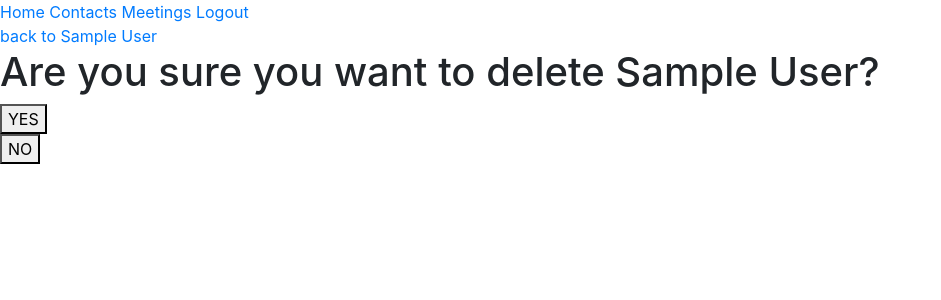
After one commit to chalonhutson/easy_crm, a Flask app: page /delete-contact/1 in a window 1280 px wide. The commit adds this page. Shown: the top 300 px of the page, without its empty margins (0-941 px from the left). Run offline with Flask 2, Linux system fonts and the light colour scheme; a user stored in the database is signed in; tables that the repository leaves empty hold one stand-in row (values such as "Sample post"); some libraries are stand-ins or nearby versions.

Commit message:
Added ability to delete meetings and contacts.

```diff
--- a/server.py
+++ b/server.py
@@ -387,7 +387,38 @@ def delete_note_contact():
     else:
         abort(404)
 
+@app.route("/delete-meeting/<meeting_id>", methods = ["GET", "POST"])
+@login_required
+def delete_meeting(meeting_id):
+    meeting = ctrl.get_meeting_by_id(meeting_id)
+    print(f"++++++++++++++++++ meeting -->> {meeting} ---------------><<<<<<<")
+    if not meeting:
+        return abort(404)
+    if request.method == "POST":
+        if ctrl.delete_meeting(current_user.id, meeting_id):
+            flash("Meeting successfully deleted.", "success")
+        else:
+            flash("Something went wrong.", "danger")
+        return redirect(url_for("meetings"))
+    else:
+        return render_template("delete-meeting.html", page_title = f"Delete {meeting.meeting_title}?", meeting = meeting)
 
+
+@app.route("/delete-contact/<contact_id>", methods = ["GET", "POST"])
+@login_required
+def delete_contact(contact_id):
+    contact = ctrl.get_contact_by_id(contact_id)
+    print(f"++++++++++++++++++ contact -->> {contact} ---------------><<<<<<<")
+    if not contact:
+        return abort(404)
+    if request.method == "POST":
+        if ctrl.delete_contact(current_user.id, contact_id):
+            flash("contact successfully deleted.", "success")
+        else:
+            flash("Something went wrong.", "danger")
+        return redirect(url_for("contacts"))
+    else:
+        return render_template("delete-contact.html", page_title = f"Delete {contact.first_name} {contact.last_name}?", contact = contact)
 
 
 
--- a/sql_controller.py
+++ b/sql_controller.py
@@ -319,6 +319,10 @@ def get_all_notes_contact(contact_id):
         return None
     return notes
 
+def get_all_meetings_contact(contact_id):
+    meetings = Meetings.query.filter(Meetings.contact_id == contact_id).all()
+    return meetings
+
 def get_all_for_contact(contact_id):
     contact = get_contact_by_id(contact_id)
     phones = get_phones_for_contact(contact_id)
@@ -559,6 +563,56 @@ def delete_note_contact(user_id, note_id):
         return False
 
 
+def delete_meeting(user_id, meeting_id):
+    meeting = get_meeting_by_id(meeting_id)
+    if not meeting:
+        return False
+    if user_id != meeting.user_info_id:
+        return False
+    notes = get_all_notes_meeting(meeting_id)
+    try:
+        if notes is not None:
+            for note in notes:
+                db.session.delete(note)
+        db.session.delete(meeting)
+        db.session.commit()
+        return True
+    except:
+        return False
+
+
+def delete_contact(user_id, contact_id):
+    contact, phones, emails, addresses, socials, notes = get_all_for_contact(contact_id)
+    meetings = get_all_meetings_contact(contact_id)
+    if not contact:
+        return False
+    if user_id != contact.user_info_id:
+        return False
+
+    try:
+        if phones is not None:
+            for phone in phones:
+                db.session.delete(phone)
+        if emails is not None:
+            for email in emails:
+                db.session.delete(email)
+        if addresses is not None:
+            for address in addresses:
+                db.session.delete(address)
+        if socials is not None:
+            for social in socials:
+                db.session.delete(social)
+        if notes is not None:
+            for note in notes:
+                db.session.delete(note)
+        if meetings is not None:
+            for meeting in meetings:
+                delete_meeting(user_id, meeting.meeting_id)
+        db.session.delete(contact)
+        db.session.commit()
+        return True
+    except:
+        return False
 
 
 
--- a/templates/add-contact.html
+++ b/templates/add-contact.html
@@ -2,7 +2,7 @@
 {% block body %}
 {% from 'macros.html' import back_to_contact %}
 
-{{ back_to_contact(contact) }}
+<a href="{{ url_for('contacts') }}">back to contacts</a>
 
 <h1>Add Contact</h1>
 
--- a/templates/add-meeting.html
+++ b/templates/add-meeting.html
@@ -2,7 +2,7 @@
 {% block body %}
 {% from 'macros.html' import back_to_contact %}
 
-{{ back_to_contact(contact) }}
+<a href="{{ url_for('meetings') }}">back to meetings</a>
 
 <h1>Add A Meeting</h1>
 
--- a/templates/add-note-contact.html
+++ b/templates/add-note-contact.html
@@ -6,7 +6,7 @@
 
 <h1>Add Note for {{ contact.first_name.lower() }} {{ contact.last_name.lower() }}</h1>
 
-<form action="{{ url_for('add_note_contact', contact_id = 1) }}" method="POST">
+<form action="{{ url_for('add_note_contact', contact_id = contact.contact_id) }}" method="POST">
     {{ form.note.label }}
     {{ form.note }}
     {{ form.submit }}
--- a/templates/add-note-meeting.html
+++ b/templates/add-note-meeting.html
@@ -1,6 +1,5 @@
 {% extends "base.html" %}
 {% block body %}
-{% from 'macros.html' import back_to_contact %}
 
 <a href="{{ url_for('individual_meeting', meeting_id = meeting.meeting_id) }}">back to {{ meeting.meeting_title.lower() }}</a>
 
--- /dev/null
+++ b/templates/delete-contact.html
@@ -0,0 +1,28 @@
+{% extends "base.html" %}
+{% block body %}
+
+
+{% if contact.name is not none %}
+    <a href="{{ url_for('individual_contact', contact_id = contact.contact_id) }}">back to {{ contact.first_name }} {{ contact.last_name }}</a>
+{% else %}
+    <a href="{{ url_for('individual_contact', contact_id = contact.contact_id) }}">back to contact</a>
+{% endif %}
+
+{% if contact.first_name or contact_last_name is not none %}
+    <h1>Are you sure you want to delete {{ contact.first_name }} {{ contact.last_name }}?</h1>
+{% else %}
+    <h1>Are you sure you want to delete this contact?</h1>
+{% endif %}
+
+
+<a href="{{ url_for('individual_contact', contact_id = contact.contact_id) }}">
+    <form action="{{ url_for('delete_contact', contact_id = contact.contact_id) }}" method="POST">
+        <button>YES</button>
+    </form>
+</a>
+
+<a href="{{ url_for('individual_contact', contact_id = contact.contact_id) }}">
+    <button>NO</button>
+</a>
+
+{% endblock %}
--- a/templates/meetings.html
+++ b/templates/meetings.html
@@ -61,6 +61,11 @@
                         No Place
                     {% endif %}
                 </td>
+                <td>
+                    <a href="{{ url_for('delete_meeting', meeting_id = meeting.meeting_id) }}">
+                        <button name="delete_meeting" value="{{ meeting.meeting_id }}">delete</button>
+                    </a>
+                </td>
 
         </tr>
         {% endfor %}
```
Also changed, not shown: templates/contacts.html (+7 -0 lines), templates/delete-meeting.html (added, +28 -0 lines).
